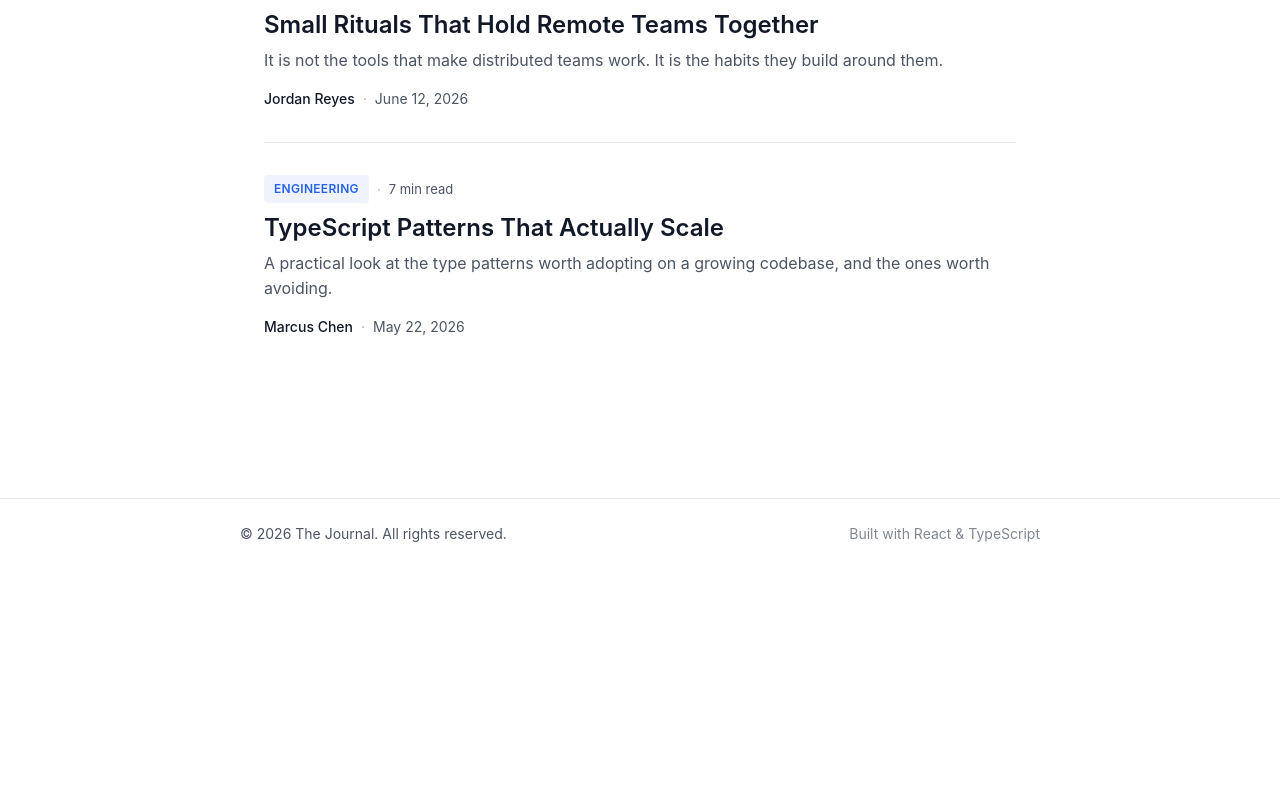
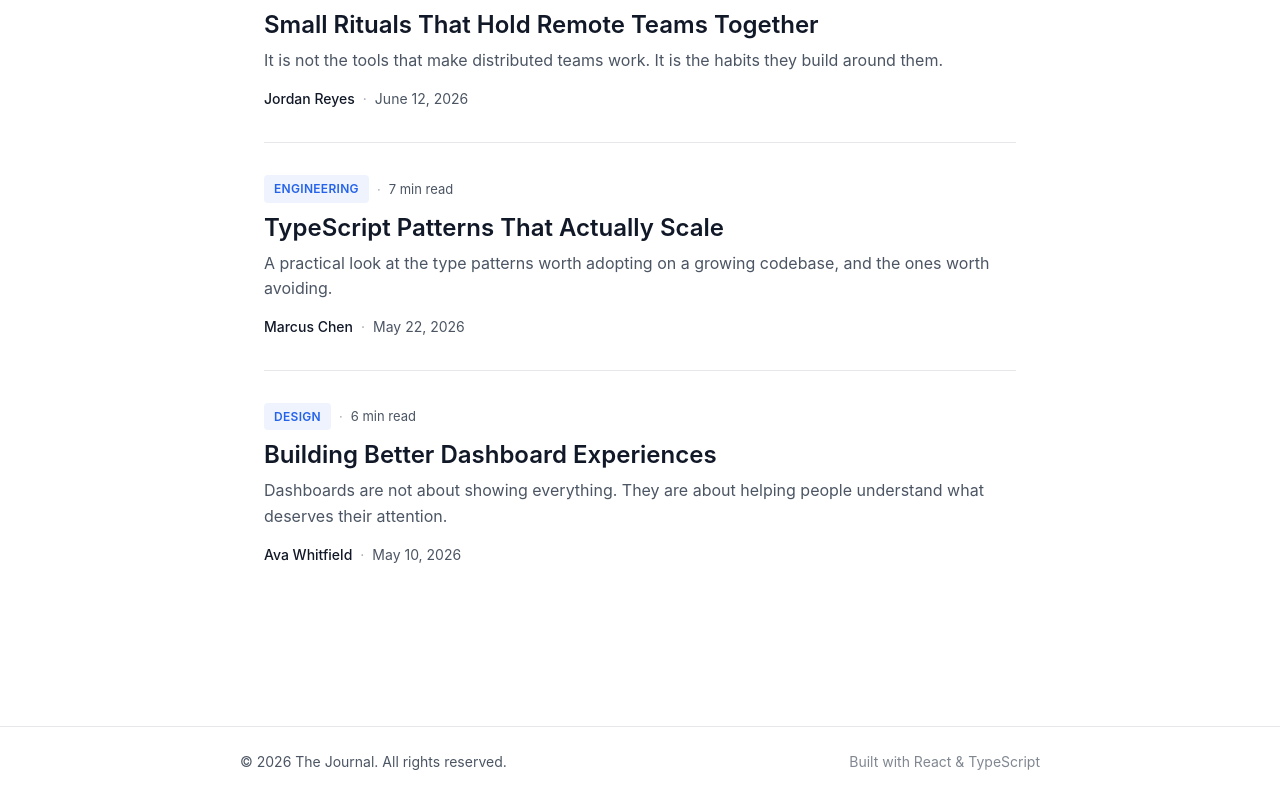
Before and after one commit to kamran0025/Blog_system_design_POC, a React (Vite) app: page / in a window 1280 px wide. Shown: the part 1008-1805 px from the top of the page. Before the commit the page ends 1578 px from the top, so only its background shows below. Built offline with nearby package versions, Linux system fonts and the light colour scheme.

Commit message:
added a new post

```diff
--- a/src/data/posts.ts
+++ b/src/data/posts.ts
@@ -76,6 +76,21 @@ export const posts: Post[] = [
       'The goal is not to prove what TypeScript can do. It is to make the compiler catch the bugs your reviewers would otherwise have to.',
     ],
   },
+    {
+    id: 'building-better-dashboard-experiences',
+    title: 'Building Better Dashboard Experiences',
+    excerpt:
+      'Dashboards are not about showing everything. They are about helping people understand what deserves their attention.',
+    author: 'Ava Whitfield',
+    date: '2026-05-10',
+    category: 'Design',
+    readTime: '6 min read',
+    content: [
+      'A dashboard becomes useful when it answers questions before the user has to ask them. The goal is not to display every available metric, but to surface the information that helps someone make a decision.',
+      'Visual hierarchy matters more than the number of charts on the page. Start with the metrics that define success, then provide supporting information for users who need to investigate further.',
+      'Good dashboards also account for empty, loading, and error states. A polished dashboard is not just a collection of beautiful charts; it is an experience that remains understandable regardless of the underlying data.',
+    ],
+  },
 ];
 
 export function getPostById(id: string): Post | undefined {
```
